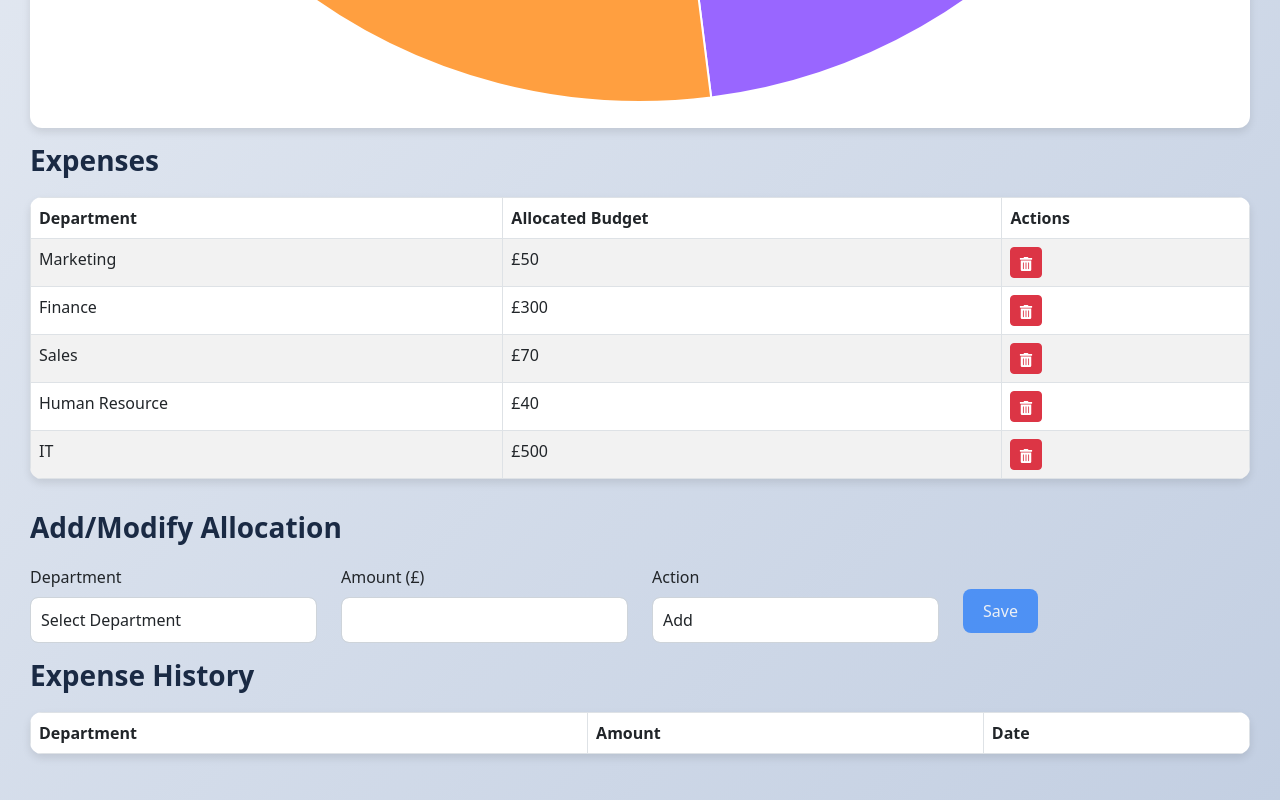
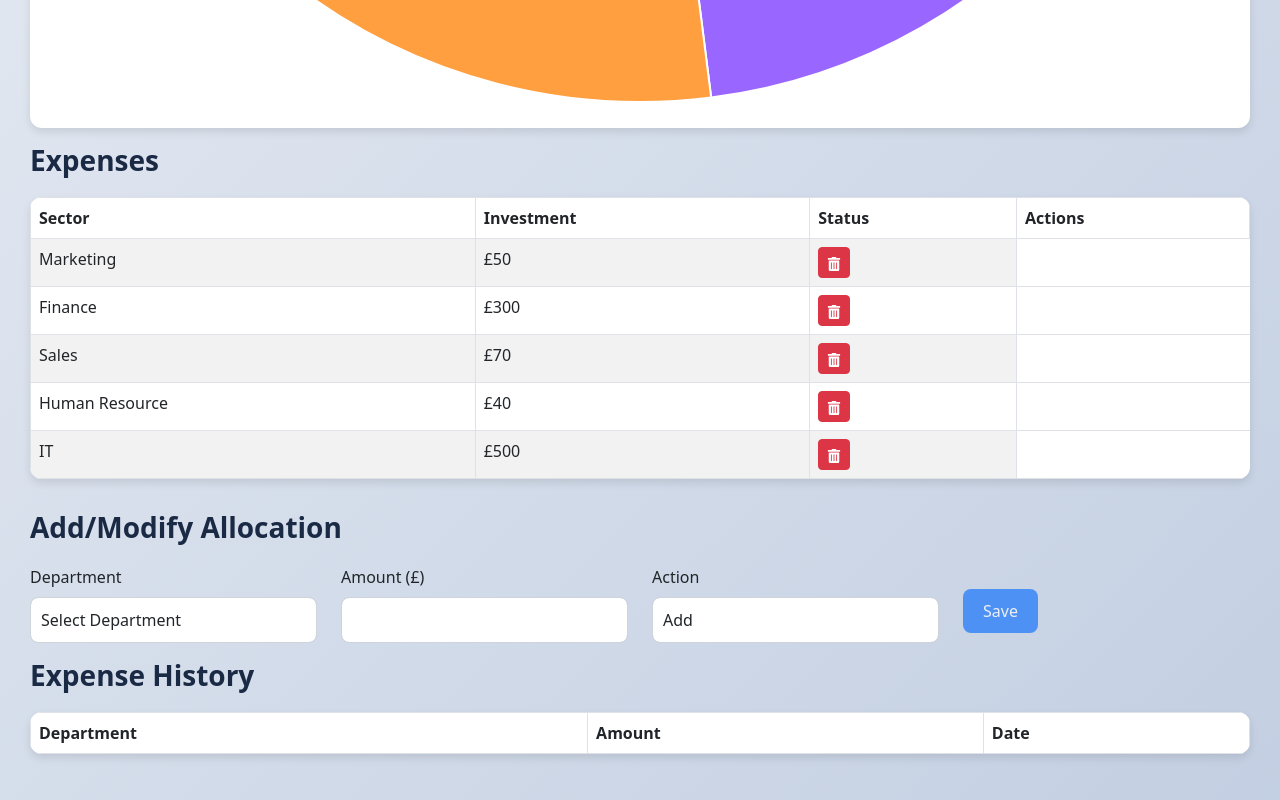
Before and after one commit to jjingofarouk/budgett, a React (Create React App) app: page / in a window 1280 px wide. Shown: the part 1493-2293 px from the top of the page. Built offline with nearby package versions, Linux system fonts and the light colour scheme.

Commit message:
Update ExpenseList.js

```diff
--- a/src/components/ExpenseList.js
+++ b/src/components/ExpenseList.js
@@ -2,7 +2,7 @@
 import React, { useContext } from 'react';
 import { AppContext } from '../context/AppContext';
 import ExpenseItem from './ExpenseItem';
-import { Table } from 'react-bootstrap';
+import { Table, Badge } from 'react-bootstrap';
 
 const ExpenseList = () => {
     const { expenses } = useContext(AppContext);
@@ -11,8 +11,9 @@ const ExpenseList = () => {
         <Table striped bordered hover>
             <thead>
                 <tr>
-                    <th>Department</th>
-                    <th>Allocated Budget</th>
+                    <th>Sector</th>
+                    <th>Investment</th>
+                    <th>Status</th>
                     <th>Actions</th>
                 </tr>
             </thead>
```
